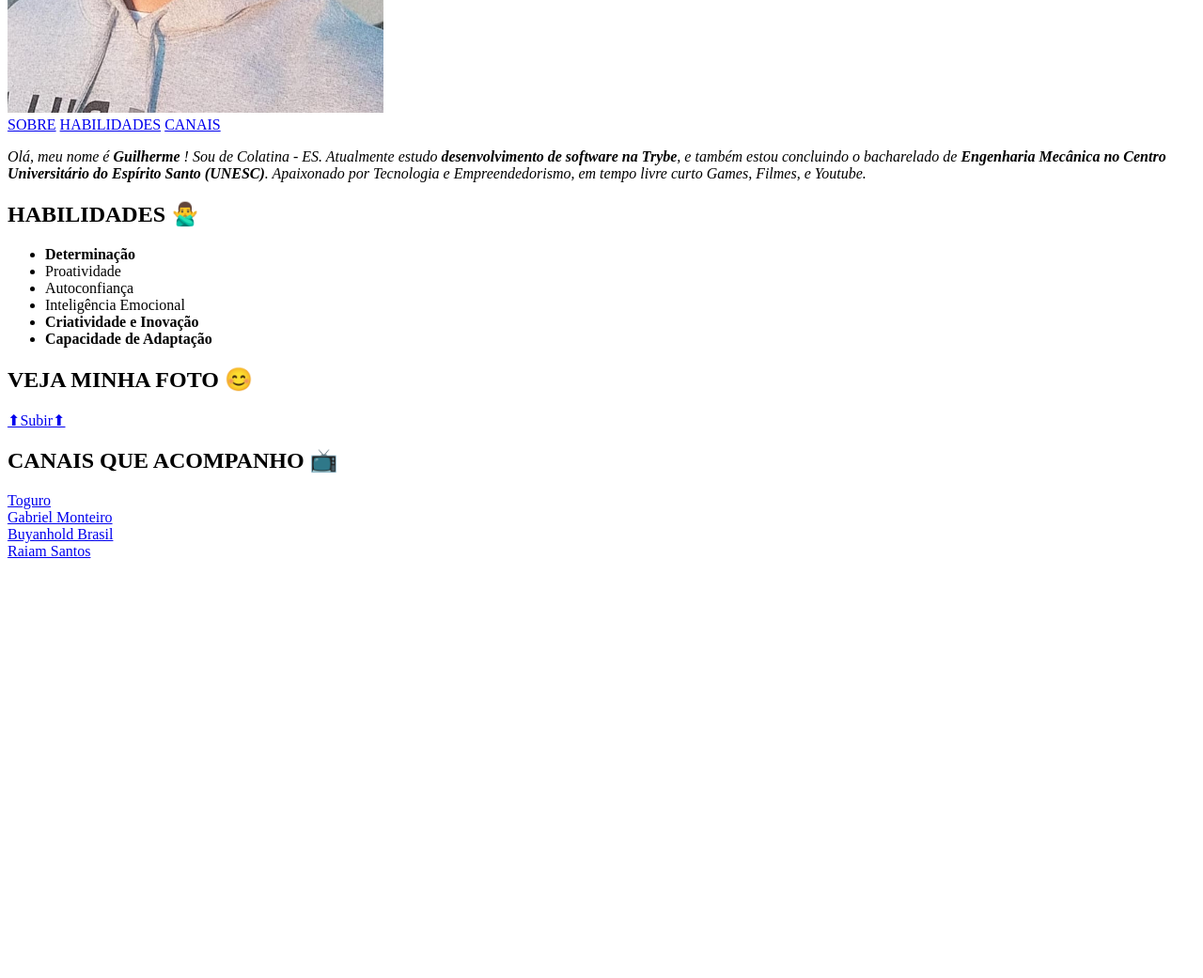
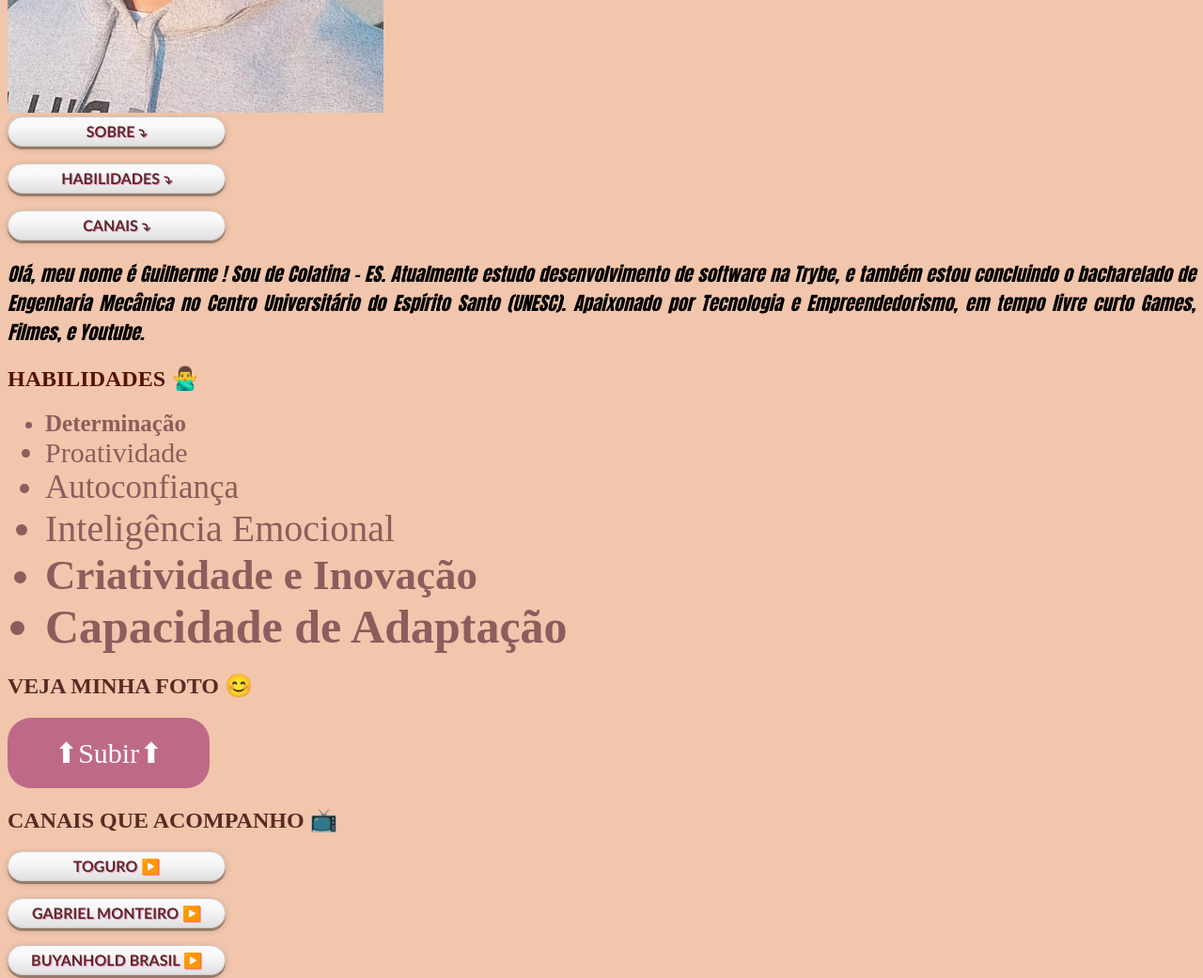
Before and after one commit to Gui027/Gui027.github.io, a plain HTML site: page index.html in a window 1280 px wide. Shown: the part 460-1501 px from the top of the page at 94% size. Before the commit the page ends 1064 px from the top, so only its background shows below. Drawn offline with Linux system fonts and the light colour scheme.

Commit message:
Adicionar css ao portifólio

```diff
--- a/index.html
+++ b/index.html
@@ -3,45 +3,165 @@
 <head>
     <meta charset="UTF-8">
     <title>Portifólio</title>
+    <style>
+
+    .name {
+        font-family: 'Franklin Gothic Medium', 'Arial Narrow', Arial, sans-serif;
+        color: #592A25;}
+
+
+    .about {
+        font-family: Impact, Haettenschweiler, 'Arial Narrow Bold', sans-serif;
+        font-size: 20px;
+        text-align: justify;}
+
+    body {
+        background-color:#F2C6AC;
+            }
+
+    .from {
+        font-weight: 900;
+    }
+
+    .dete {
+        font-size: 25px;
+    }
+
+    .proa {
+        font-size: 30px;
+    }
+
+    .auto {
+        font-size: 35px;
+    }
+
+    .inte {
+        font-size: 40px;
+    }
+
+    .cria {
+        font-size: 45px;
+    }
+
+    .capa {
+        font-size: 50px;
+    }
+
+    .button {
+    background-color:#BF6989; /* Pink */
+    border:none;
+    color: white;
+    padding: 20px 50px;
+    text-align: center;
+    text-decoration: none;
+    display: inline-block;
+    font-size: 30px;
+    border-radius: 25px;
+
+}
+
+#ul {color:#8C5D5D;}
+
+.botao{
+     background: -webkit-linear-gradient(bottom, #E0E0E0, #F9F9F9 70%);
+     background: -moz-linear-gradient(bottom, #E0E0E0, #F9F9F9 70%);
+     background: -o-linear-gradient(bottom, #E0E0E0, #F9F9F9 70%);
+     background: -ms-linear-gradient(bottom, #E0E0E0, #F9F9F9 70%);
+     background: linear-gradient(bottom, #E0E0E0, #F9F9F9 70%);
+     border: 1px solid #CCCCCE;
+     border-radius: 20px;
+     box-shadow: 0 3px 0 rgba(0, 0, 0, .3),
+                   0 2px 7px rgba(0, 0, 0, 0.2);
+     color:#592A25;
+     display: block;
+     font-family: "Trebuchet MS";
+     font-size: 16px;
+     font-weight: bold;
+     line-height: 20px;
+     text-align: center;
+     text-decoration: none;
+     text-transform: uppercase;
+     text-shadow:1px 1px 0#f396cf;
+     padding: 5px 15px;
+     position: relative;
+     width: 200px;
+    }
+
+
+    .botao1{
+     background: -webkit-linear-gradient(bottom, #E0E0E0, #F9F9F9 70%);
+     background: -moz-linear-gradient(bottom, #E0E0E0, #F9F9F9 70%);
+     background: -o-linear-gradient(bottom, #E0E0E0, #F9F9F9 70%);
+     background: -ms-linear-gradient(bottom, #E0E0E0, #F9F9F9 70%);
+     background: linear-gradient(bottom, #E0E0E0, #F9F9F9 70%);
+     border: 1px solid #CCCCCE;
+     border-radius: 20px;
+     box-shadow: 0 3px 0 rgba(0, 0, 0, .3),
+                   0 2px 7px rgba(0, 0, 0, 0.2);
+     color:#592A25;
+     display: block;
+     font-family: "Trebuchet MS";
+     font-size: 16px;
+     font-weight: bold;
+     line-height: 20px;
+     text-align: center;
+     text-decoration: none;
+     text-transform: uppercase;
+     text-shadow:1px 1px 0#f396cf;
+     padding: 5px 15px;
+     position: relative;
+     width: 200px;
+    }
+
+    .habi {color: #551109;}
+
+    .veja {color: #592A25;}
+    .canais {color: #592A25;}
+
+
+
+
+
+    </style>
 </head>
 <body>
 
-    <h1>Guilherme Rodrigues Galdino</h1>
+    <h1 class="name">Guilherme Rodrigues Galdino</h1>
 
     <img src="foto.jpg" width="400px" id="foto">
 
     <br>
 
-    <a href="#sobre">SOBRE</a>
-    <a href="#habilidades">HABILIDADES</a>
-    <a href="#canais">CANAIS</a>
+    <a class="botao1" href="#sobre">SOBRE ⤵</a> <br>
+    <a class="botao1" href="#habilidades">HABILIDADES ⤵</a> <br>
+    <a class="botao1" href="#canais">CANAIS ⤵</a>
 
-    <p id="sobre"><em>Olá, meu nome é <strong>Guilherme</strong> ! Sou de Colatina - ES. Atualmente estudo <strong>desenvolvimento de software na Trybe</strong>, e também estou concluindo o bacharelado de <strong>Engenharia Mecânica no Centro Universitário do Espírito Santo (UNESC)</strong>. Apaixonado por Tecnologia e Empreendedorismo, em tempo livre curto Games, Filmes, e Youtube.    </em></p>
+    <p class="about" id="sobre"><em>Olá, meu nome é <strong>Guilherme</strong> ! <span class="from">Sou de Colatina - ES</span>. Atualmente estudo <strong>desenvolvimento de software na Trybe</strong>, e também estou concluindo o bacharelado de <strong>Engenharia Mecânica no Centro Universitário do Espírito Santo (UNESC)</strong>. Apaixonado por Tecnologia e Empreendedorismo, em tempo livre curto Games, Filmes, e Youtube.    </em></p>
 
-    <h2 id="habilidades">HABILIDADES 🙅‍♂️</h2>
+    <h2 class="habi" id="habilidades">HABILIDADES 🙅‍♂️</h2>
 
-    <ul>
-        <li><strong>Determinação</strong></li>
-        <li>Proatividade</li>
-        <li>Autoconfiança</li>
-        <li>Inteligência Emocional</li>
-        <li><strong>Criatividade e Inovação</strong></li>
-        <li> <strong>Capacidade de Adaptação</strong></li>
+    <ul id="ul">
+        <li class="dete"><strong>Determinação</strong></li>
+        <li class="proa">Proatividade</li>
+        <li class="auto">Autoconfiança</li>
+        <li class="inte">Inteligência Emocional</li>
+        <li class="cria"><strong>Criatividade e Inovação</strong></li>
+        <li class="capa"> <strong>Capacidade de Adaptação</strong></li>
     </ul>
 
-    <h2>VEJA MINHA FOTO 😊</h2>
+    <h2 class="veja" >VEJA MINHA FOTO 😊</h2>
 
-    <a href="#foto">⬆Subir⬆</a>
+    <a class="button" href="#foto">⬆Subir⬆</a>
 
-    <h2 id="canais">CANAIS QUE ACOMPANHO 📺</h2>
+    <h2 class="canais" id="canais">CANAIS QUE ACOMPANHO 📺</h2>
 
-    <a href="https://www.youtube.com/channel/UCEI44xNfQmAukxMf1kW8d5g" target="_blank">Toguro</a>
+    <a class="botao" href="https://www.youtube.com/channel/UCEI44xNfQmAukxMf1kW8d5g" target="_blank">Toguro ▶️</a>
     <br>
-    <a href="https://www.youtube.com/channel/UCYCMK_puWK2V5AtdQNIOnhw" target="_blank">Gabriel Monteiro</a>
+    <a class="botao" href="https://www.youtube.com/channel/UCYCMK_puWK2V5AtdQNIOnhw" target="_blank">Gabriel Monteiro ▶️</a>
     <br>
-    <a href="https://www.youtube.com/channel/UCdMlWnTMTgq0aPV2eZYEbbw" target="_blank">Buyanhold Brasil</a>
+    <a class="botao" href="https://www.youtube.com/channel/UCdMlWnTMTgq0aPV2eZYEbbw" target="_blank">Buyanhold Brasil ▶️</a>
     <br>
-    <a href="https://www.youtube.com/user/vaineguinhovidz" target="_blank">Raiam Santos</a>
+    <a class="botao" href="https://www.youtube.com/user/vaineguinhovidz" target="_blank">Raiam Santos ▶️</a>
 
 
 
```
